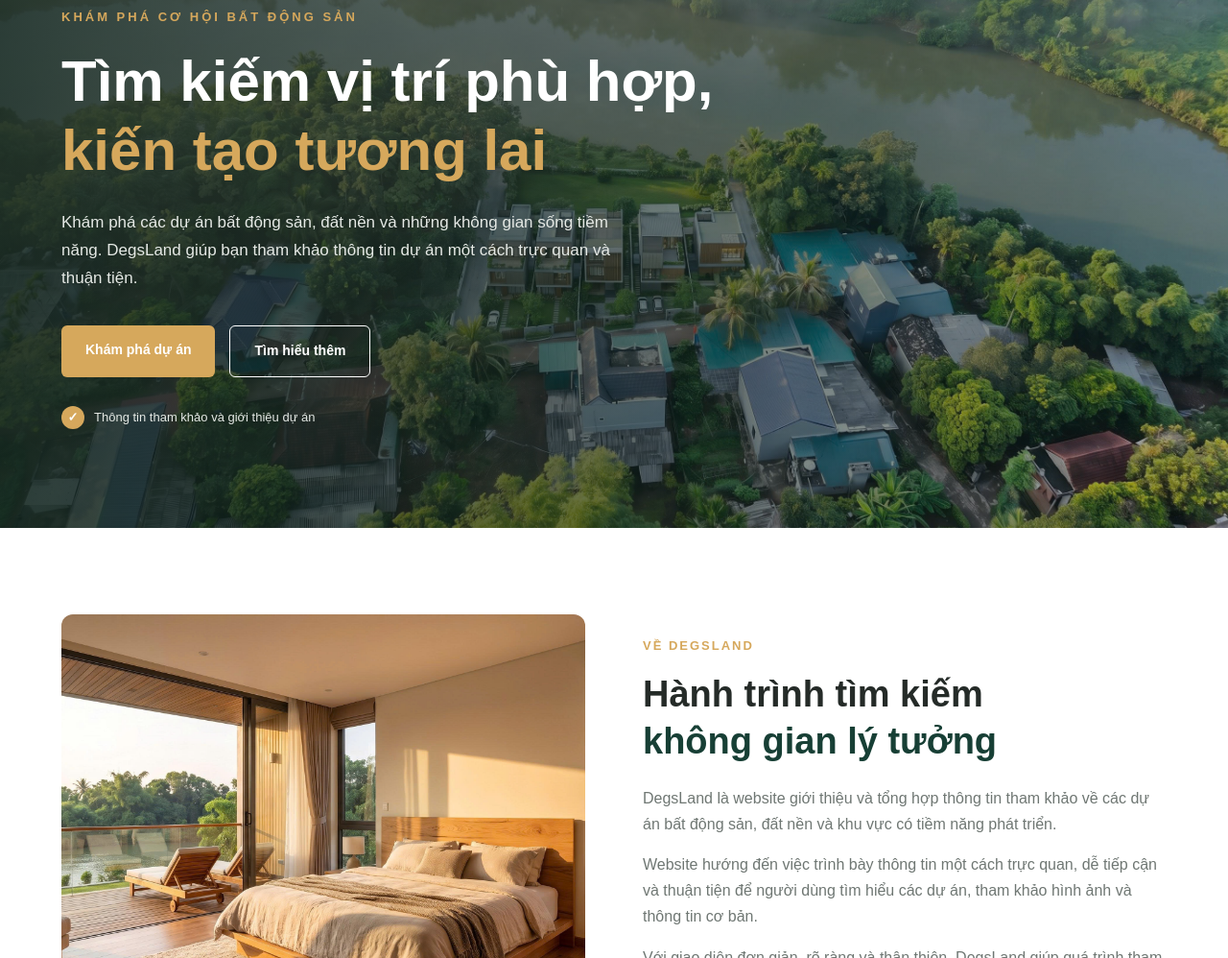
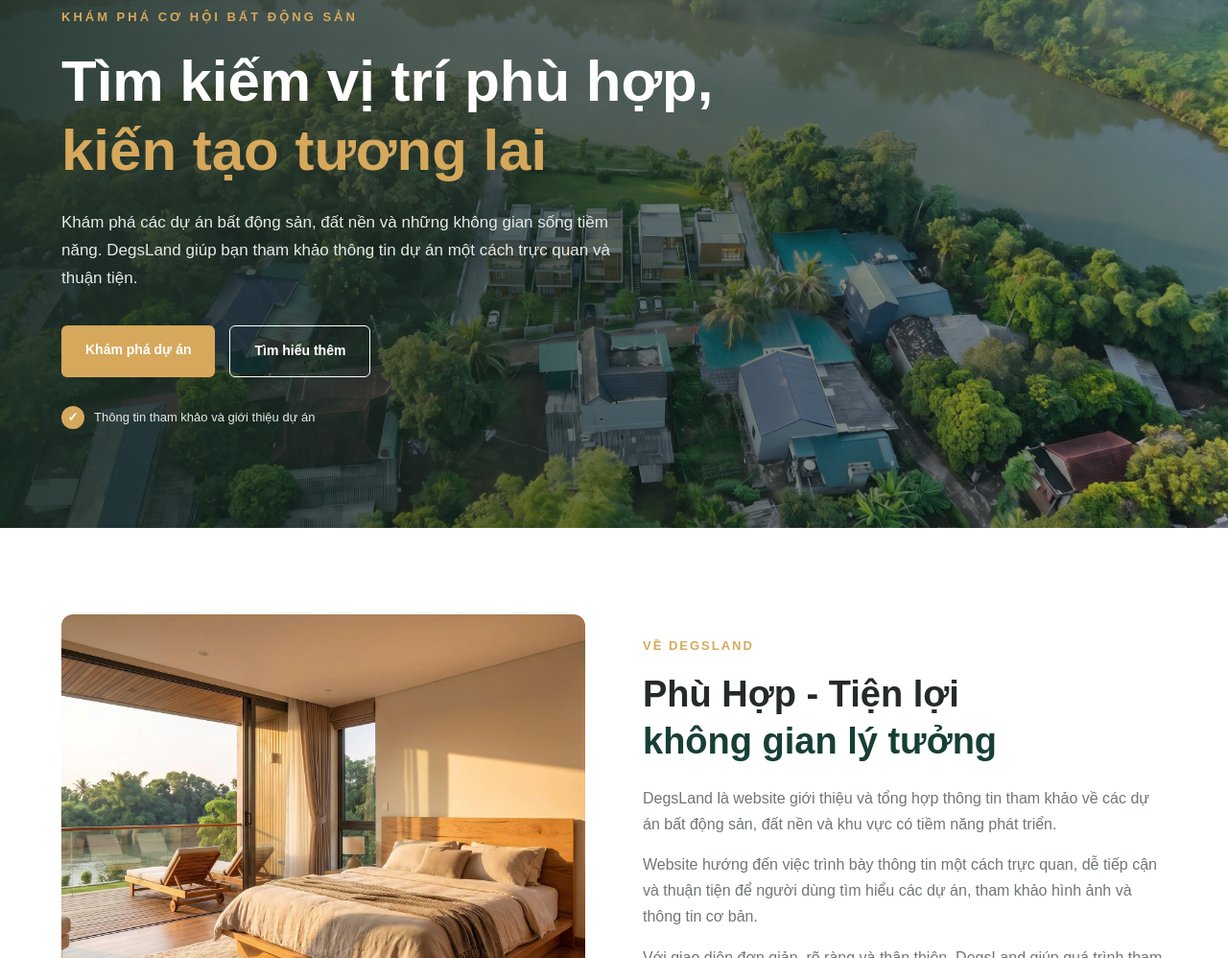
Before and after one commit to hung-lt/DegsLand, a plain HTML site: page index.html in a window 1280 px wide. Shown: the part 181-1179 px from the top of the page at 96% size. Drawn offline with Linux system fonts and the light colour scheme.

Commit message:
Update index.html

```diff
--- a/index.html
+++ b/index.html
@@ -121,7 +121,7 @@
                     </span>
 
                     <h2>
-                        Hành trình tìm kiếm
+                        Phù Hợp - Tiện lợi
                         <span>không gian lý tưởng</span>
                     </h2>
 
```
Also changed, not shown: 1 other file.
